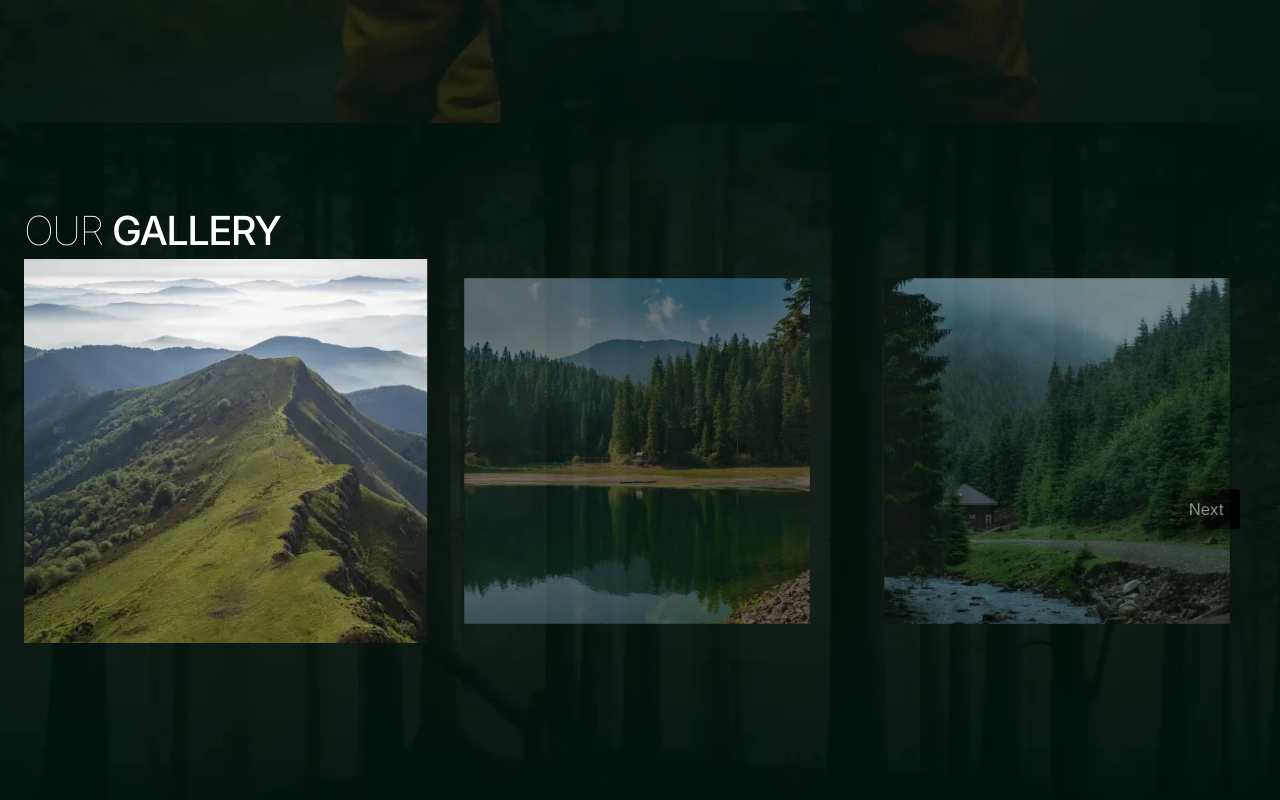
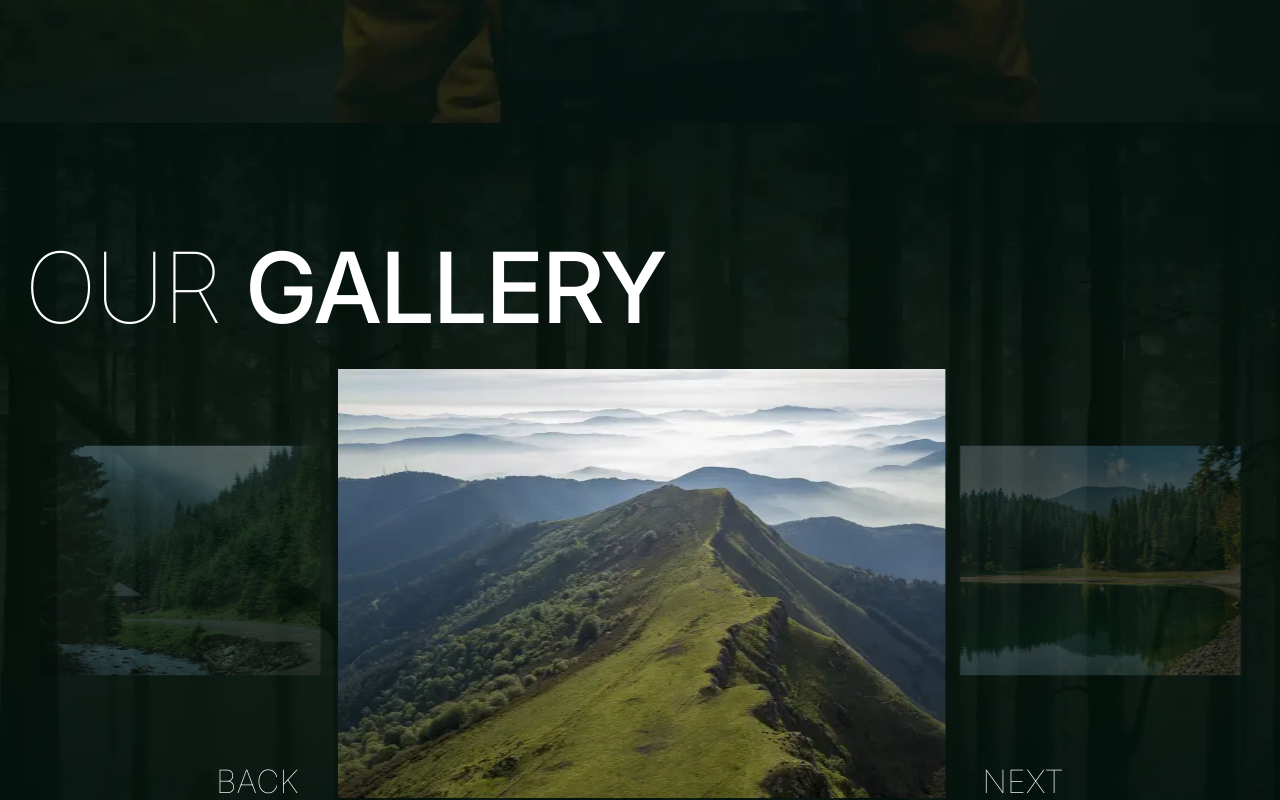
Before and after one commit to Marynryn/carp-travel, a Next.js app: page / in a window 1280 px wide. Shown: the part 3063-3863 px from the top of the page. Built offline with nearby package versions, Linux system fonts and the light colour scheme; a web font is replaced by a local one.

Commit message:
gallary-slider

```diff
--- a/src/app/Footer/components/email.tsx
+++ b/src/app/Footer/components/email.tsx
@@ -3,7 +3,7 @@ import React from "react";
 
 const Email = () => {
   return (
-    <div className="flex gap-5 justify-end xl:justify-center xl:mt-16">
+    <div className="flex gap-5 justify-end xl:justify-start xl:mt-16">
       <a
         className="text-sm font-normal hover:underline focus:underline md:text-base xl:w-220 xl:text-lg"
         href="mailto:support@carptravel.com"
--- a/src/app/Footer/components/phone.tsx
+++ b/src/app/Footer/components/phone.tsx
@@ -3,7 +3,7 @@ import React from "react";
 
 const Phone = () => {
   return (
-    <div className="flex gap-5 justify-end xl:justify-center">
+    <div className="flex gap-5 justify-end xl:justify-start">
       <ul className="xl:w-220">
         <li>
           <a
--- a/src/app/Footer/components/social-links.tsx
+++ b/src/app/Footer/components/social-links.tsx
@@ -3,7 +3,7 @@ import React from "react";
 
 const SocialLinks = () => {
   return (
-    <div className="flex gap-5 justify-end xl:justify-center">
+    <div className="flex gap-5 justify-end xl:justify-start xl:ml-8">
       <Heading
         tag="h4"
         className="text-xs font-extralight leading-5 mt-1 xl:order-2"
--- a/src/app/sections/Gallery/Gallery.tsx
+++ b/src/app/sections/Gallery/Gallery.tsx
@@ -4,24 +4,21 @@ import Container from "@/app/components/container";
 import Heading from "@/app/components/heading";
 import React from "react";
 import SliderGallery from "./components/slider-gallery";
+import Title from "@/app/components/title";
 const Gallery = () => {
   return (
     <section
       id="gallery"
-      className=" bg-cover flex justify-center"
+      className="py-54 bg-cover md:py-16 xl:py-20 flex justify-center"
       style={{
         backgroundImage: "url('/img/bggallery.webp')",
         backgroundPosition: " center top",
-        padding: "56px 0",
       }}
     >
       <Container>
-        <Heading
-          tag="h2"
-          className="uppercase text-custom font-thin tracking-custom-heading leading-56"
-        >
+        <Title>
           our <span className="font-medium">gallery</span>
-        </Heading>
+        </Title>
         <SliderGallery />
       </Container>
     </section>
--- a/src/app/sections/Gallery/components/slider-gallery.tsx
+++ b/src/app/sections/Gallery/components/slider-gallery.tsx
@@ -2,51 +2,71 @@
 
 import React, { useRef } from "react";
 import { Swiper, SwiperSlide } from "swiper/react";
-import "swiper/css";
+import "swiper/css/a11y";
 import "swiper/css/pagination";
 import "swiper/css/navigation";
-import { Pagination, Navigation } from "swiper/modules";
+import { Pagination, Navigation, A11y } from "swiper/modules";
 import { sliderItems } from "../data-gallery";
 import Image from "next/image";
 import { Swiper as SwiperType } from "swiper/types";
+import { useMediaQuery } from "react-responsive";
 
 const SliderGallery: React.FC = () => {
   const swiperRef = useRef<SwiperType | null>(null);
-
+  const isMobile = useMediaQuery({ maxWidth: 480 });
+  const visibleItems = sliderItems.slice(0, 3);
   return (
-    <div className="relative w-full h-[500px]">
-      {/* Слайдер */}
+    <div className="relative md:mt-16 xl:mt-5">
+      {isMobile ? (
+        <div className="flex flex-col gap-6 mt-6">
+          {visibleItems.map((item) => (
+            <div key={item.id} className="relative w-full h-187">
+              <Image
+                src={item.imageUrl}
+                alt={item.alt}
+                layout="fill"
+                objectFit="cover"
+                className="absolute inset-0"
+              />
+            </div>
+          ))}
+        </div>
+      ) : (
+        <div>
           <Swiper
+            centeredSlides
             slidesPerView={3} // Отображать несколько слайдов за раз
-        spaceBetween={30} // Расстояние между слайдами
+            spaceBetween={0} // Расстояние между слайдами
             loop={true} // Включить бесконечный скролл
             pagination={false} // Отключить встроенную пагинацию
             navigation={false} // Отключить встроенные навигационные кнопки
-        modules={[Pagination, Navigation]} // Подключение необходимых модулей
+            modules={[Pagination, Navigation, A11y]} // Подключение необходимых модулей
             onSwiper={(swiper) => {
               swiperRef.current = swiper;
             }} // Сохраняем реф
             className="mySwiper"
-        watchSlidesProgress // Включаем отслеживание прогресса слайдов
           >
             {sliderItems.map((item) => (
               <SwiperSlide key={item.id}>
                 {({ isActive, isPrev, isNext, isVisible }) => (
                   <div
-                className={`relative w-96 h-96 flex items-center justify-center transition-transform duration-500 ${
+                    className={`relative flex items-center justify-center transition-transform duration-500
+                   ${
                      isActive
-                    ? "scale-110 z-10 "
-                    : isVisible
-                    ? "scale-90 opacity-50"
-                    : "opacity-0"
-                }`}
+                       ? " z-10 w-415 h-294 relative -left-24 ml-1 xl:w-607 xl:h-429 xl:ml-0"
+                       : isPrev
+                       ? "scale-90 opacity-30 w-121 h-87 mt-24 xl:w-312 xl:h-255 xl:mt-16"
+                       : isNext &&
+                         "scale-90 opacity-30 w-121 h-87 mt-24 flex  ml-auto xl:w-312 xl:h-255 xl:mt-16"
+                   }
+                `}
                   >
                     <Image
                       src={item.imageUrl}
                       alt={item.alt}
-                  layout="fill" // Используем layout="fill"
-                  objectFit="cover" // Используем objectFit="cover"
-                  className="absolute inset-0" // Устанавливаем размеры изображения на всю доступную область
+                      layout="fill"
+                      objectFit="cover"
+                      className="absolute inset-0"
                     />
                   </div>
                 )}
@@ -54,22 +74,22 @@ const SliderGallery: React.FC = () => {
             ))}
           </Swiper>
 
-      {/* Кнопка "Back" */}
           <button
-        className="absolute top-1/2 left-4 transform -translate-y-1/2 text-white bg-black px-4 py-2 rounded"
+            className="absolute bottom-0 left-10 uppercase text-32 font-thin transform -translate-y-1/2 cursor-pointer inline-block z-20 duration-300 hover:scale-110 focus:scale-110 xl:left-48 xl:-bottom-8"
             onClick={() => swiperRef.current?.slidePrev()}
           >
             Back
           </button>
 
-      {/* Кнопка "Next" */}
           <button
-        className="absolute top-1/2 right-4 transform -translate-y-1/2 text-white bg-black px-4 py-2 rounded"
+            className="absolute bottom-0 right-10 text-32 uppercase font-thin transform -translate-y-1/2 cursor-pointer inline-block z-20  duration-300 hover:scale-110 focus:scale-110 xl:right-48 xl:-bottom-8"
             onClick={() => swiperRef.current?.slideNext()}
           >
             Next
           </button>
         </div>
+      )}
+    </div>
   );
 };
 
--- a/src/app/sections/Gallery/data-gallery.ts
+++ b/src/app/sections/Gallery/data-gallery.ts
@@ -8,4 +8,7 @@ export const sliderItems: Item[] = [
   { id: 1, imageUrl: "/img/gallery/01.webp", alt: "Slide 1" },
   { id: 2, imageUrl: "/img/gallery/02.webp", alt: "Slide 2" },
   { id: 3, imageUrl: "/img/gallery/03.webp", alt: "Slide 3" },
+  { id: 4, imageUrl: "/img/gallery/01.webp", alt: "Slide 4" },
+  { id: 5, imageUrl: "/img/gallery/02.webp", alt: "Slide 5" },
+  { id: 6, imageUrl: "/img/gallery/03.webp", alt: "Slide 6" },
 ];
--- a/src/app/sections/Services/components/slider.tsx
+++ b/src/app/sections/Services/components/slider.tsx
@@ -31,11 +31,10 @@ const Slider: React.FC = () => {
 
   return (
     <div
-      className="relative w-full py-54 bg-cover slider flex justify-center md:py-16 xl:py-20 "
+      className="relative w-full py-54 bg-cover bg-no-repeat slider flex justify-center md:py-16 xl:py-20 "
       style={{
         backgroundImage: `url(${data[activeIndex].bgImage})`,
         backgroundSize: "cover",
-        backgroundPosition: "center right -240px ",
       }}
     >
       <Container>
--- a/tailwind.config.ts
+++ b/tailwind.config.ts
@@ -69,6 +69,9 @@ const config: Config = {
         "605": "605px",
         "607": "607px",
         "293": "293px",
+        "121": "121px",
+        "415": "415px",
+        "312": "312px",
       },
       height: {
         "53": "53px",
@@ -80,6 +83,10 @@ const config: Config = {
         "120": "120px",
         "71": "71px",
         "429": "429px",
+        "87": "87px",
+        "294": "294px",
+        "187": "187px",
+        "255": "255px",
       },
       backgroundColor: {
         "--button-background": "rgba(255, 255, 255, 0.1)",
@@ -92,6 +99,9 @@ const config: Config = {
         "333": "333px",
         "28": "28px",
       },
+      left: {
+        "22": "90px",
+      },
     },
   },
   plugins: [],
```
Lines whose indentation alone changed are shown as unchanged.
